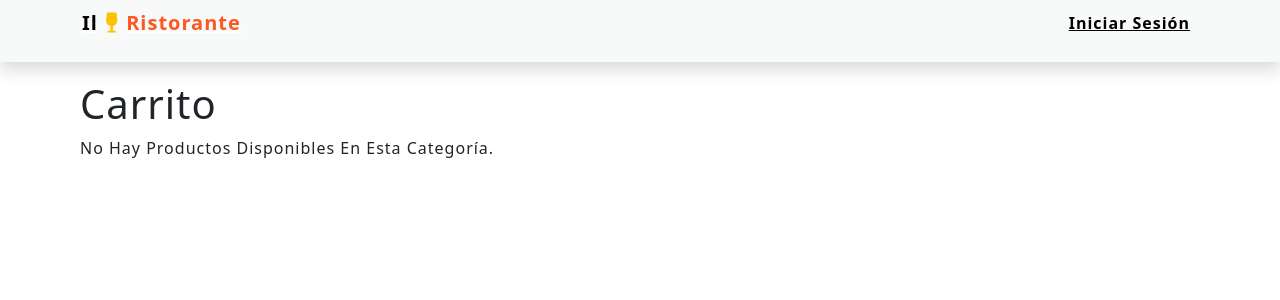
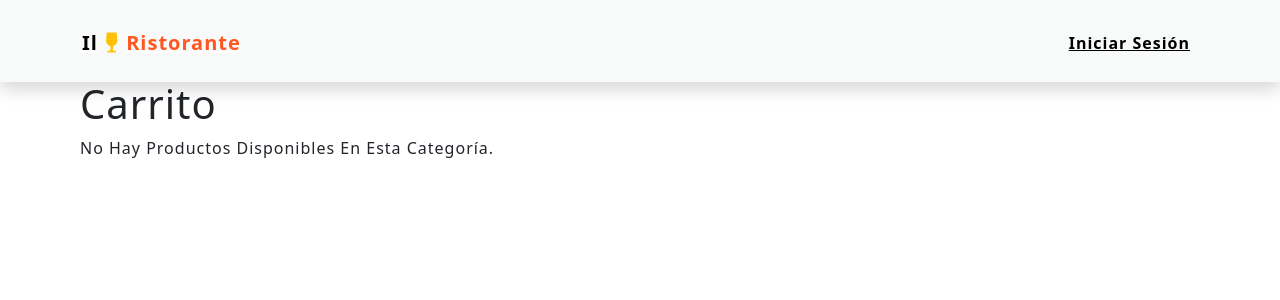
Before and after one commit to MiguelHurtadoDevelop/ProyectoSymfony, a Symfony app: template templates/carrito/carrito.html.twig in a window 1280 px wide. Shown: the top 300 px of the page. Run offline with Twig, Linux system fonts and the light colour scheme; the template is opened without the code that fills it, so the values that code supplies are empty; some libraries are stand-ins or nearby versions.

Commit message:
Estilo cabecera

```diff
--- a/public/css/style.css
+++ b/public/css/style.css
@@ -32,6 +32,10 @@ html {
 
 .carrito img{
     width: 30px;
+}
+
+.container{
+    padding-top: 20px;
 }
 
 .sub-title {
--- a/templates/base.html.twig
+++ b/templates/base.html.twig
@@ -9,6 +9,7 @@
         <link rel="stylesheet" href="https://pro.fontawesome.com/releases/v5.10.0/css/all.css" integrity="sha384-AYmEC3Yw5cVb3ZcuHtOA93w35dYTsvhLPVnYs9eStHfGJvOvKxVfELGroGkvsg+p" crossorigin="anonymous"/>
         <link rel="stylesheet" href="https://unpkg.com/aos@next/dist/aos.css" />
         <link rel="stylesheet" href="https://unpkg.com/swiper@7/swiper-bundle.min.css"/>
+    </head>
     <body class="position-relative">
 
     <button class="button-up rounded-circle py-1 px-2 position-fixed" id = 'btnup'>
```
